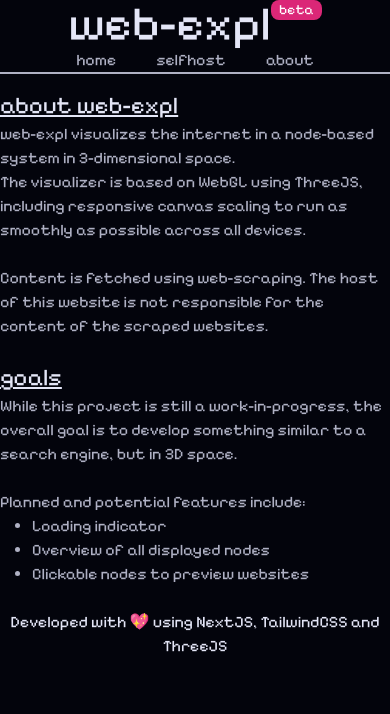
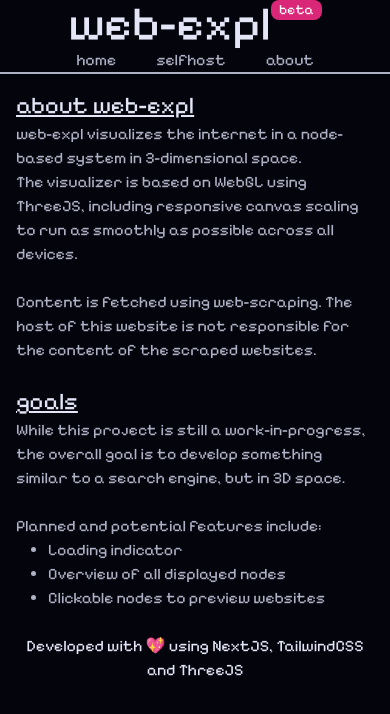
Before and after one commit to crnvl/web-expl, a Next.js app: page /about in a window 390 px wide. Shown: the top 714 px of the page. Built offline with nearby package versions, Linux system fonts and the light colour scheme.

Commit message:
feat(design): improve mobile responsiveness

```diff
--- a/src/layout/page-layout.tsx
+++ b/src/layout/page-layout.tsx
@@ -15,7 +15,7 @@ const PageLayout: FC<IProps> = (props) => {
         <title>{props.title}</title>
         <meta name="description" content={props.description} />
       </Head>
-      <div className="bg-background text-text">
+      <div className="bg-background text-text overflow-hidden">
         <Navbar title={props.title} />
         {props.children}
       </div>
--- a/src/pages/about.tsx
+++ b/src/pages/about.tsx
@@ -1,7 +1,7 @@
 export default function About() {
   return (
     <>
-      <div className="w-screen h-[calc(100vh-74px)] bg-background flex justify-center">
+      <div className="w-screen h-[calc(100vh-74px)] bg-background flex justify-center px-4">
         <div className="py-4 max-w-lg">
           <h1 className="text-2xl underline">about web-expl</h1>
           <p className="text-primary">
```
